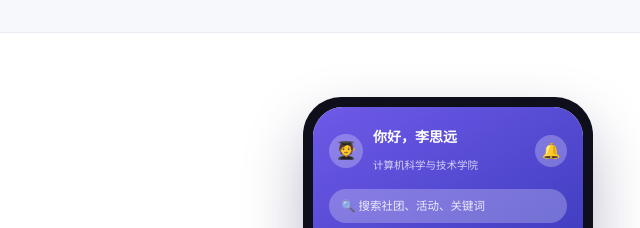
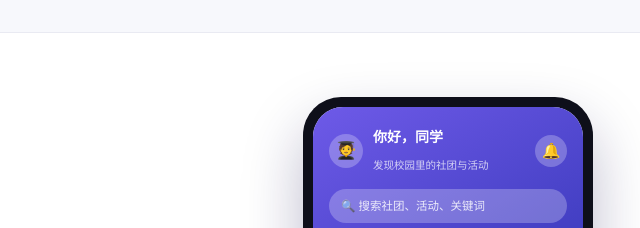
Before and after one commit to Colin213-creator/app, a plain HTML site: page index.html in a window 1280 px wide. Shown: the part 1140-1368 px from the top of the page, 547-1187 px from the left. Drawn offline with Linux system fonts and the light colour scheme.

Commit message:
官网示意图去掉预置个人信息，与应用的首次使用状态保持一致

```diff
--- a/index.html
+++ b/index.html
@@ -203,7 +203,7 @@
         <div class="ph-head">
           <div class="ph-row1">
             <span class="ph-ava">🧑‍🎓</span>
-            <div><b>你好，李思远</b><small>计算机科学与技术学院</small></div>
+            <div><b>你好，同学</b><small>发现校园里的社团与活动</small></div>
             <span class="ph-bell">🔔</span>
           </div>
           <div class="ph-search">🔍 搜索社团、活动、关键词</div>
```
